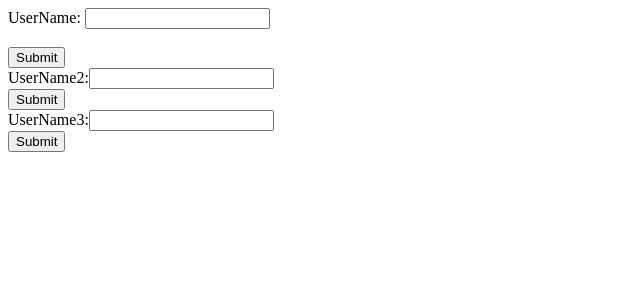
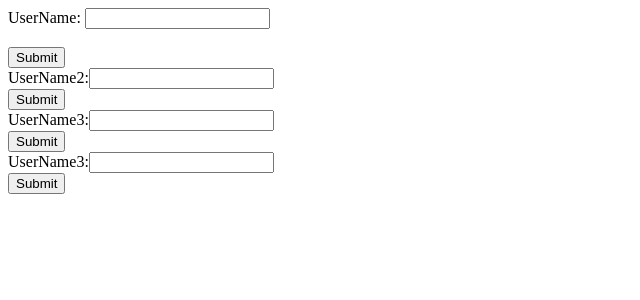
Before and after one commit to CHANDAN-su/reactApplication, a React (Vite) app: page / in a window 1280 px wide. Shown: the top 300 px of the page, without its empty margins (0-640 px from the left). Built offline with nearby package versions, Linux system fonts and the light colour scheme; no server answers.

Commit message:
Form Component: target attribute

```diff
--- a/Component/RecatRouterDom/FormComponent.jsx
+++ b/Component/RecatRouterDom/FormComponent.jsx
@@ -29,6 +29,13 @@
         </div>
         <button type='submit'>Submit</button>
         </Form>
+        <Form method='post' target='_blank'>
+        <div>
+            <label>UserName3:</label>
+            <input type="text" name="username3" />
+        </div>
+        <button type='submit'>Submit</button>
+        </Form>
     </>
     )
 }
```
